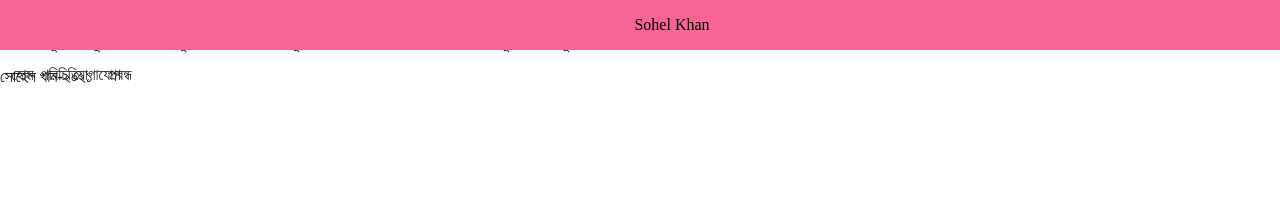
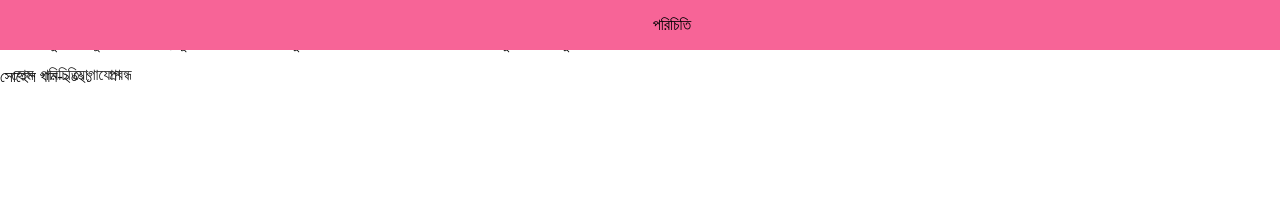
Before and after one commit to sohelkhanz/sohelkhanz.github.io, a Jekyll site: the page built from প্রবন্ধ/পরিচিতি.md, in a window 1280 px wide. Shown: the top 207 px of the page. Built offline with Jekyll 4.4.1, drawn with Linux system fonts in a browser that asks for light colours.

Commit message:
Update default.html

```diff
--- a/_layouts/default.html
+++ b/_layouts/default.html
@@ -14,7 +14,7 @@
   <body>
 
     <header>
-        <figure class="brand">Sohel Khan</figure>
+        <figure class="brand"> {{ page.header }} </figure>
         <nav class="menu">
             <input type="checkbox" id="menuToggle">
             <label for="menuToggle" class="menu-icon"><i class="fas fa-bars"></i></label>
@@ -29,7 +29,7 @@
 
 
     <main>
-                {{ page.header }}
+
          {{ page.description }}
       {{ content }}
 
```
